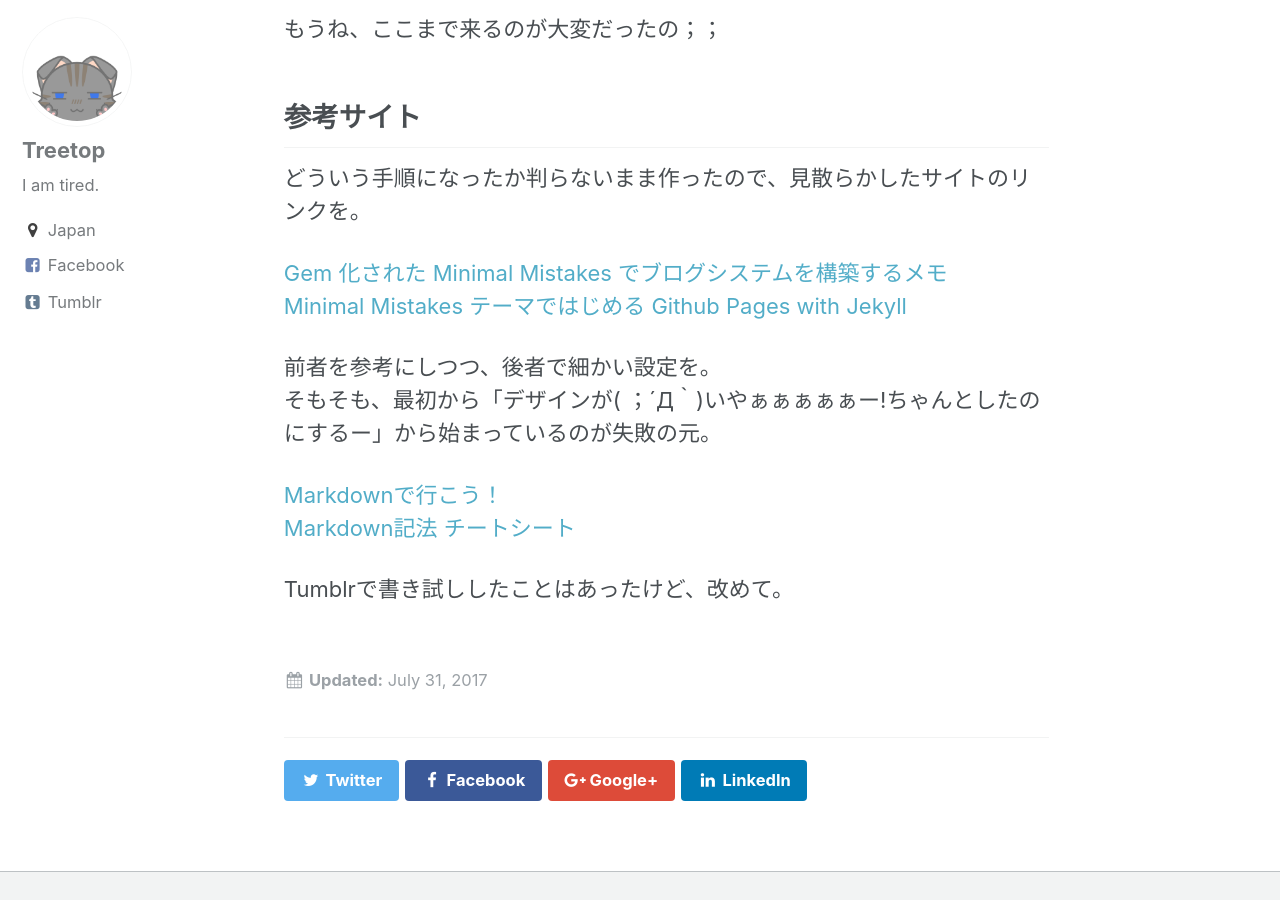
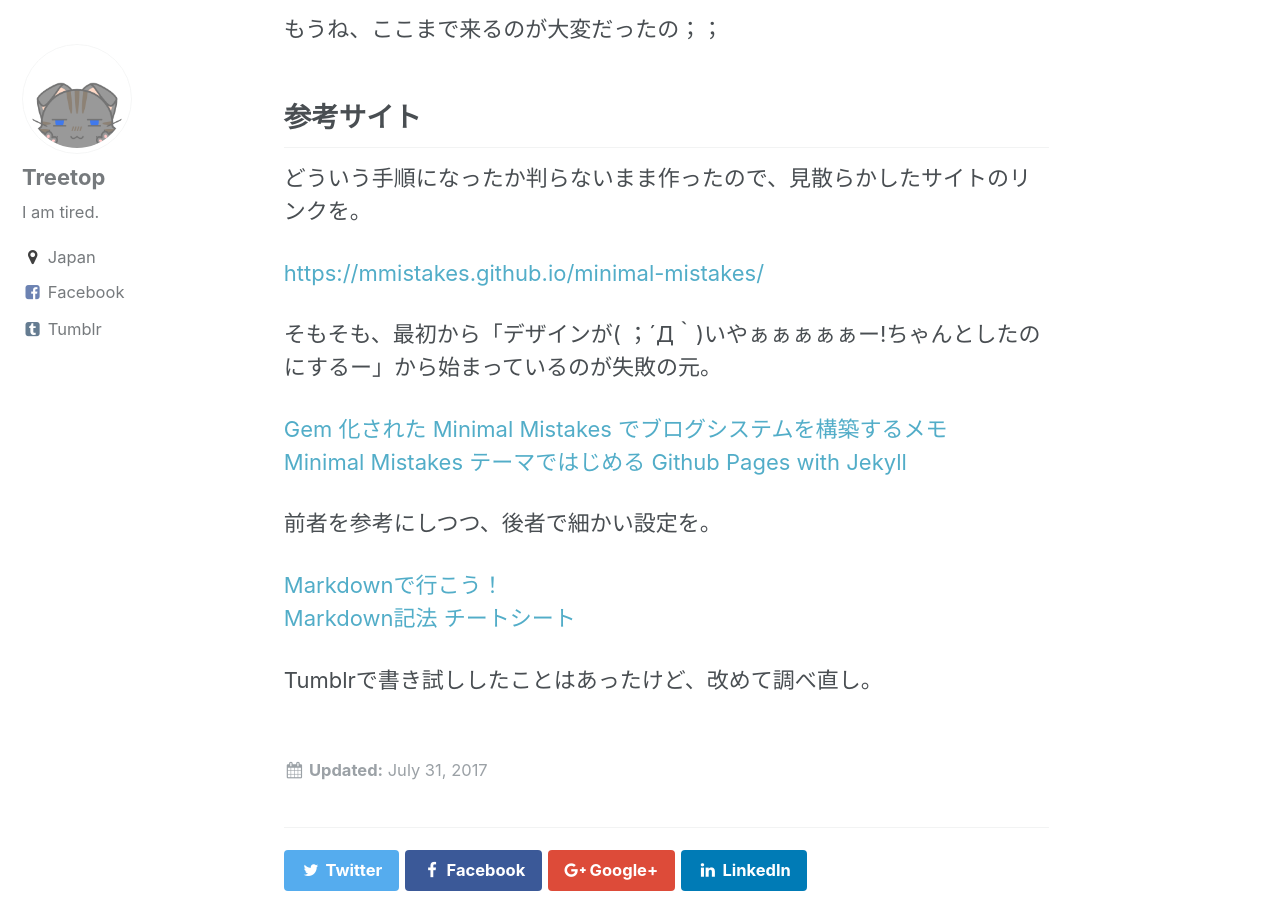
Before and after one commit to laureltreetop/laureltreetop.github.io, a Jekyll site: the page built from _posts/2017-07-31-grumble.md, in a window 1280 px wide and 900 px high, scrolled down 221 px. Built offline with Jekyll 4.4.1, drawn with Linux system fonts in a browser that asks for light colours.

Commit message:
Update 2017-07-31-grumble.md

```diff
--- a/_posts/2017-07-31-grumble.md
+++ b/_posts/2017-07-31-grumble.md
@@ -3,13 +3,16 @@
 ## 参考サイト
 どういう手順になったか判らないまま作ったので、見散らかしたサイトのリンクを。
 
+[https://mmistakes.github.io/minimal-mistakes/](https://mmistakes.github.io/minimal-mistakes/)
+
+そもそも、最初から「デザインが( ；´Д｀)いやぁぁぁぁぁー!ちゃんとしたのにするー」から始まっているのが失敗の元。
+
 [Gem 化された Minimal Mistakes でブログシステムを構築するメモ](http://k11i.biz/blog/2017/01/02/gemified-minimal-mistakes/)
 [Minimal Mistakes テーマではじめる Github Pages with Jekyll](http://k11i.biz/blog/2016/08/11/starting-jekyll-with-Minimal-Mistakes/)
 
 前者を参考にしつつ、後者で細かい設定を。
-そもそも、最初から「デザインが( ；´Д｀)いやぁぁぁぁぁー!ちゃんとしたのにするー」から始まっているのが失敗の元。
 
 [Markdownで行こう！](https://gist.github.com/wate/7072365)
 [Markdown記法 チートシート](https://gist.github.com/mignonstyle/083c9e1651d7734f84c99b8cf49d57fa)
 
-Tumblrで書き試ししたことはあったけど、改めて。
+Tumblrで書き試ししたことはあったけど、改めて調べ直し。
```
